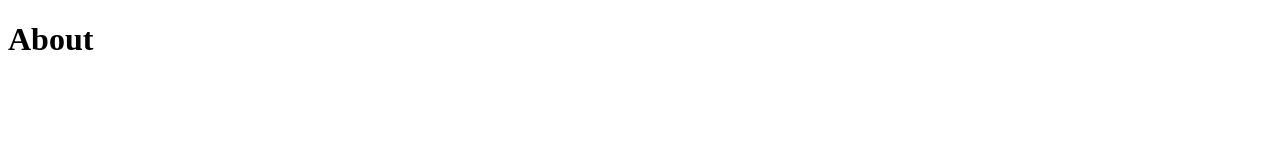
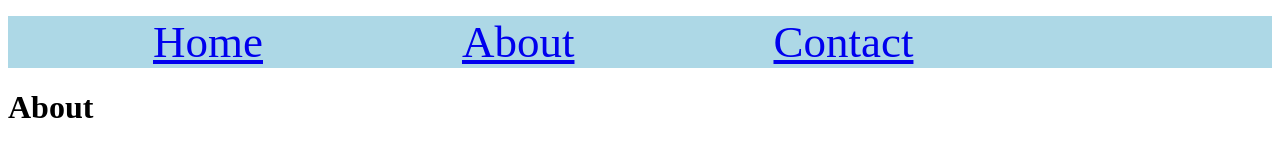
Before and after one commit to Marck-V/Work, a plain HTML site: page Class 2 Web/pages/about.html in a window 1280 px wide. Drawn offline with Linux system fonts and the light colour scheme.

Commit message:
Add files via upload

```diff
--- a/Class 2 Web/pages/about.html
+++ b/Class 2 Web/pages/about.html
@@ -6,6 +6,15 @@
     <link rel="stylesheet" href="../styles/stylesheet.css" type="text/css">
   </head>
   <body>
+	<header>
+      <nav>
+        <ul>
+          <li><a href="index.html">Home</a></li>
+          <li><a href="about.html">About</a></li>
+          <li><a href="contact.html">Contact</a></li>
+        </ul>
+      </nav>
+    </header>
     <h1>About</h1>
   </body>
 </html>
--- a/Class 2 Web/styles/layout.css
+++ b/Class 2 Web/styles/layout.css
@@ -5,3 +5,7 @@ header {
 main {
   background-color: lightblue;
 }
+
+footer {
+  background-color: lightblue;
+}
```
Also changed, not shown: Class 2 Web/index.html (+2 -0 lines), Class 2 Web/pages/contact.html (+9 -0 lines), Class 2 Web/styles/typography.css (line endings or trailing spaces).
